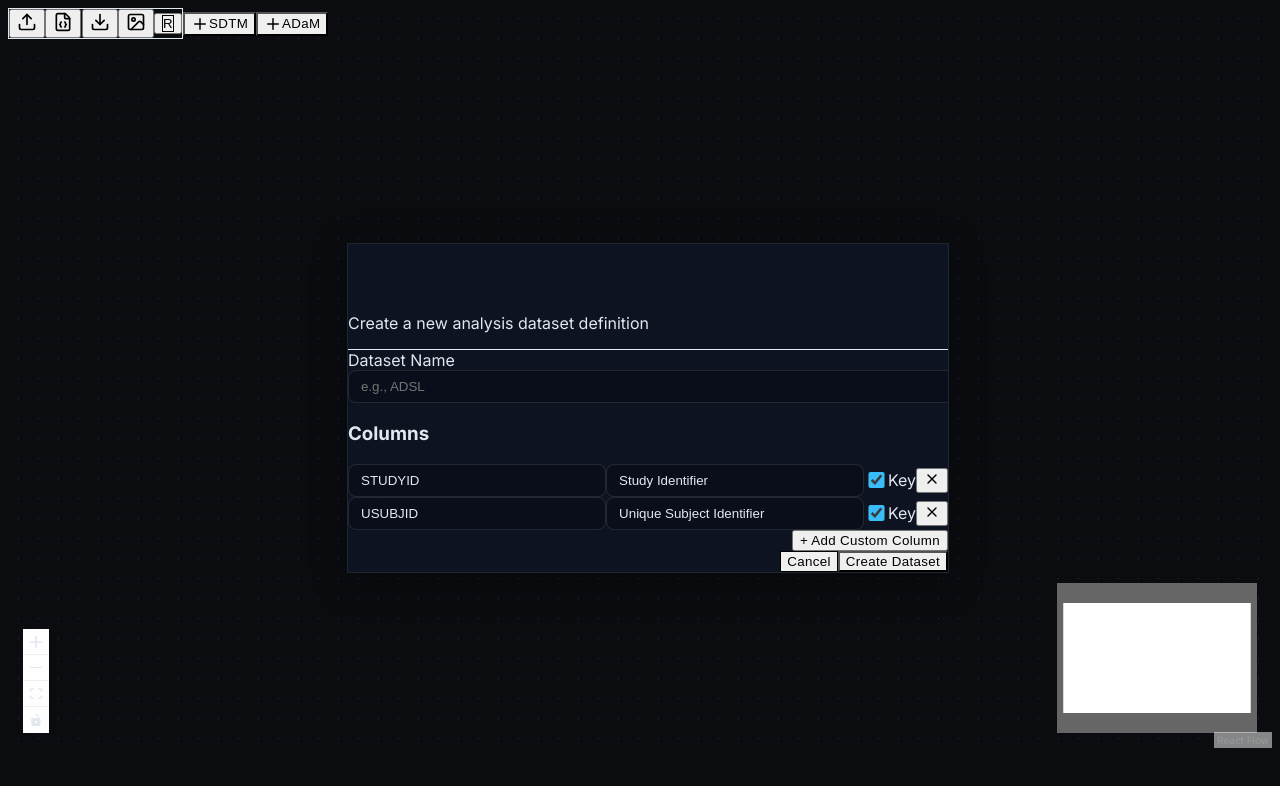
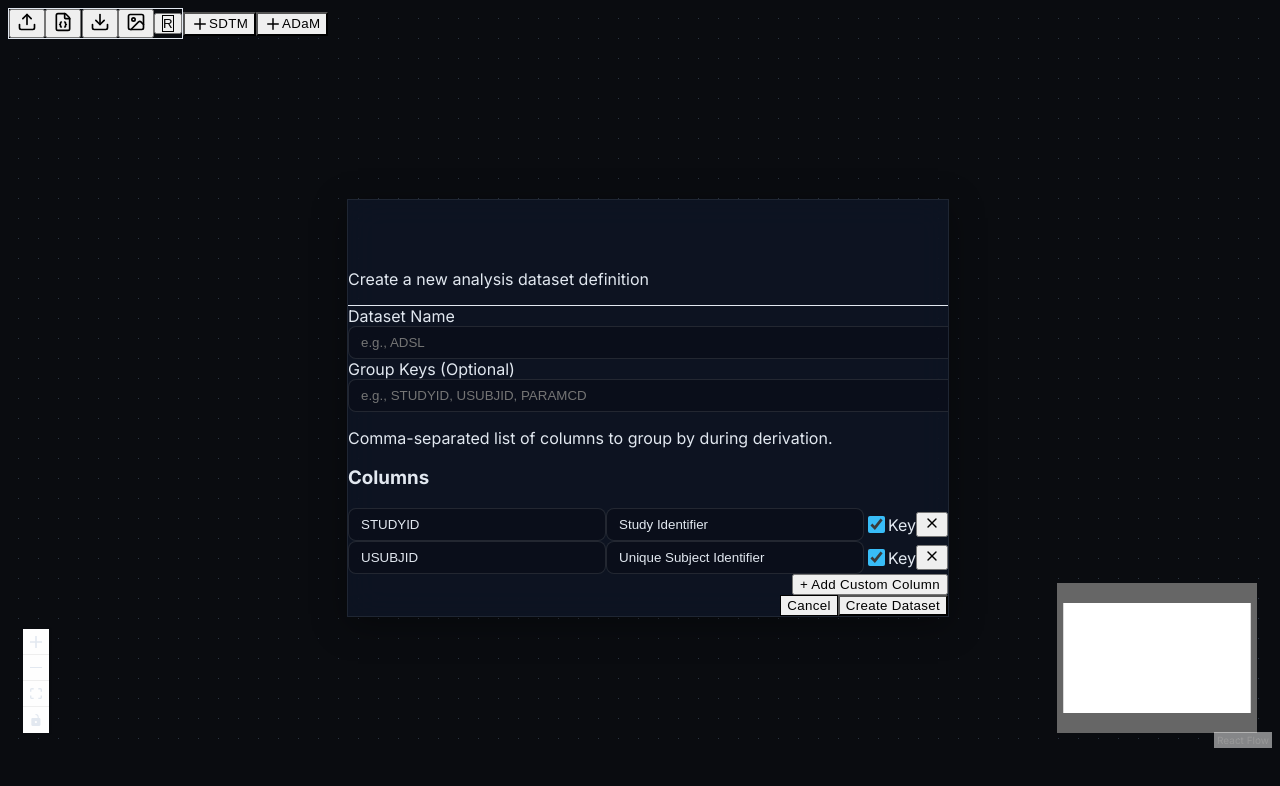
Before and after one commit to mrppdex/stat_web_apps, a React (Vite) app in the folder cdisc-drawing-board-react/: page / in a window 1280 px wide. Both pictures are taken after a click on the button "ADaM". Shown: the top 786 px of the page. Built offline with nearby package versions, Linux system fonts and the light colour scheme.

Commit message:
feat: separate join keys and group keys in app and r scripts

```diff
--- a/cdisc-drawing-board-react/src/App.jsx
+++ b/cdisc-drawing-board-react/src/App.jsx
@@ -75,13 +75,14 @@ function App() {
     onColumnClick: (dsName, colName) => handleColumnClick(dsName, colName)
   });
 
-  const addDataset = (name, type, columns, position = { x: 100, y: 100 }) => {
+  const addDataset = (name, type, columns, position = { x: 100, y: 100 }, groupKeys = []) => {
     const newDataset = {
       id: `ds-${name}`,
       name,
       type,
       columns,
       joinKeys: [],
+      groupKeys: groupKeys,
       oneRowPerSubject: false,
     };
 
@@ -99,8 +100,8 @@ function App() {
     addDataset(domain, 'SDTM', columns, { x: Math.random() * 400, y: Math.random() * 400 });
   };
 
-  const handleAddAdam = (name, columns) => {
-    addDataset(name, 'ADaM', columns, { x: Math.random() * 400 + 400, y: Math.random() * 400 });
+  const handleAddAdam = (name, columns, groupKeys = []) => {
+    addDataset(name, 'ADaM', columns, { x: Math.random() * 400 + 400, y: Math.random() * 400 }, groupKeys);
   };
 
   const handleUpdateDataset = (name, updates) => {
@@ -212,6 +213,7 @@ function App() {
           type: ds.type,
           position: node.position,
           join_keys: ds.type === 'ADaM' ? ds.joinKeys : undefined,
+          group_keys: ds.type === 'ADaM' ? ds.groupKeys : undefined,
           one_row_per_subject: ds.type === 'ADaM' ? ds.oneRowPerSubject : undefined,
           columns: ds.columns.map(col => {
             const newCol = { name: col.name, desc: col.desc, key: col.key };
@@ -276,6 +278,7 @@ function App() {
         type: ds.type,
         columns,
         joinKeys: ds.join_keys || [],
+        groupKeys: ds.group_keys || [],
         oneRowPerSubject: ds.one_row_per_subject || false,
       };
 
--- a/cdisc-drawing-board-react/src/components/Modals/AddDatasetModal.jsx
+++ b/cdisc-drawing-board-react/src/components/Modals/AddDatasetModal.jsx
@@ -3,6 +3,7 @@ import { X } from 'lucide-react';
 
 const AddDatasetModal = ({ isOpen, onClose, onCreate }) => {
   const [name, setName] = useState('');
+  const [groupKeys, setGroupKeys] = useState('');
   const [columns, setColumns] = useState([
     { name: 'STUDYID', desc: 'Study Identifier', key: true },
     { name: 'USUBJID', desc: 'Unique Subject Identifier', key: true }
@@ -27,9 +28,10 @@ const AddDatasetModal = ({ isOpen, onClose, onCreate }) => {
   const handleSubmit = (e) => {
     e.preventDefault();
     if (!name) return;
-    onCreate(name.toUpperCase(), columns.map(c => ({ ...c, name: c.name.toUpperCase() })));
+    onCreate(name.toUpperCase(), columns.map(c => ({ ...c, name: c.name.toUpperCase() })), groupKeys.split(',').map(k => k.trim().toUpperCase()).filter(k => k));
     onClose();
     setName('');
+    setGroupKeys('');
     setColumns([
       { name: 'STUDYID', desc: 'Study Identifier', key: true },
       { name: 'USUBJID', desc: 'Unique Subject Identifier', key: true }
@@ -59,6 +61,18 @@ const AddDatasetModal = ({ isOpen, onClose, onCreate }) => {
                 value={name}
                 onChange={(e) => setName(e.target.value)}
               />
+            </div>
+            <div className="mb-6">
+              <label htmlFor="groupKeys" className="block text-sm font-medium text-slate-300 mb-2">Group Keys (Optional)</label>
+              <input
+                type="text"
+                id="groupKeys"
+                className="mt-1 block w-full px-4 py-3 bg-black/40 border border-white/10 rounded-lg text-white placeholder-slate-500 focus:outline-none focus:ring-2 focus:ring-purple-500/50 focus:border-transparent transition-all"
+                placeholder="e.g., STUDYID, USUBJID, PARAMCD"
+                value={groupKeys}
+                onChange={(e) => setGroupKeys(e.target.value)}
+              />
+              <p className="mt-1 text-xs text-slate-500">Comma-separated list of columns to group by during derivation.</p>
             </div>
             <h3 className="text-lg font-semibold mb-2 text-fg">Columns</h3>
             <div className="space-y-2 max-h-60 overflow-y-auto pr-2 custom-scrollbar">
--- a/cdisc-drawing-board-react/src/components/Modals/EditDatasetModal.jsx
+++ b/cdisc-drawing-board-react/src/components/Modals/EditDatasetModal.jsx
@@ -2,11 +2,13 @@ import React, { useState, useEffect } from 'react';
 
 const EditDatasetModal = ({ isOpen, onClose, onSave, dataset }) => {
   const [joinKeys, setJoinKeys] = useState('');
+  const [groupKeys, setGroupKeys] = useState('');
   const [oneRow, setOneRow] = useState(false);
 
   useEffect(() => {
     if (dataset) {
       setJoinKeys(dataset.joinKeys.join(', '));
+      setGroupKeys(dataset.groupKeys ? dataset.groupKeys.join(', ') : '');
       setOneRow(dataset.oneRowPerSubject);
     }
   }, [dataset]);
@@ -17,6 +19,7 @@ const EditDatasetModal = ({ isOpen, onClose, onSave, dataset }) => {
     e.preventDefault();
     onSave(dataset.name, {
       joinKeys: joinKeys.split(',').map(k => k.trim().toUpperCase()).filter(k => k),
+      groupKeys: groupKeys.split(',').map(k => k.trim().toUpperCase()).filter(k => k),
       oneRowPerSubject: oneRow
     });
     onClose();
@@ -40,6 +43,18 @@ const EditDatasetModal = ({ isOpen, onClose, onSave, dataset }) => {
               />
               <p className="mt-1 text-xs text-gray-500">Comma-separated list of columns to use when joining source datasets.</p>
             </div>
+            <div>
+              <label htmlFor="editDatasetGroupKeys" className="block text-sm font-medium text-gray-400">Group Keys</label>
+              <input
+                type="text"
+                id="editDatasetGroupKeys"
+                className="mt-1 block w-full px-3 py-2 bg-[#0f1322] border border-border rounded-md text-fg focus:outline-none focus:ring-accent focus:border-accent"
+                placeholder="STUDYID, USUBJID, PARAMCD"
+                value={groupKeys}
+                onChange={(e) => setGroupKeys(e.target.value)}
+              />
+              <p className="mt-1 text-xs text-gray-500">Comma-separated list of columns to group by during derivation.</p>
+            </div>
             <div className="flex items-center pt-2">
               <input
                 type="checkbox"
--- a/cdisc-drawing-board-react/src/utils/testSpecs.js
+++ b/cdisc-drawing-board-react/src/utils/testSpecs.js
@@ -269,6 +269,7 @@ export const testSpec = {
       position: { x: 900, y: 350 },
       one_row_per_subject: false,
       join_keys: ["STUDYID", "USUBJID", "LBSEQ"],
+      group_keys: ["STUDYID", "USUBJID", "PARAMCD"],
       columns: [
         {
           name: "STUDYID",
@@ -348,6 +349,7 @@ export const testSpec = {
       position: { x: 900, y: 650 },
       one_row_per_subject: false,
       join_keys: ["STUDYID", "USUBJID", "DSSEQ"],
+      group_keys: ["STUDYID", "USUBJID", "PARAMCD"],
       columns: [
         {
           name: "STUDYID",
@@ -407,6 +409,7 @@ export const testSpec = {
       position: { x: 1200, y: 200 },
       one_row_per_subject: false,
       join_keys: ["STUDYID", "USUBJID", "EXSEQ"],
+      group_keys: ["STUDYID", "USUBJID", "PARAMCD"],
       columns: [
         {
           name: "STUDYID",
```
Also changed, not shown: 5 other files (tests, documents, lock files or other folders).
